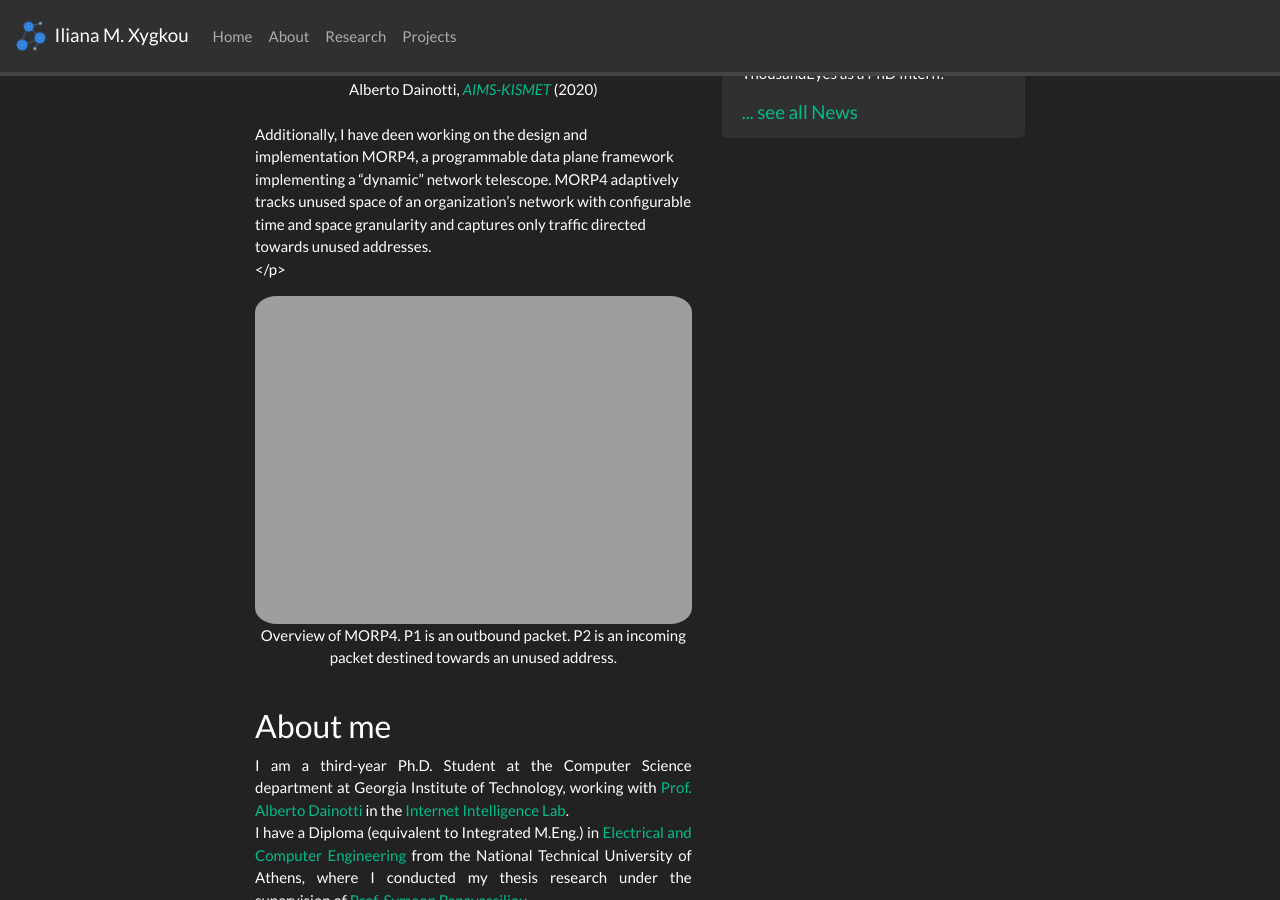
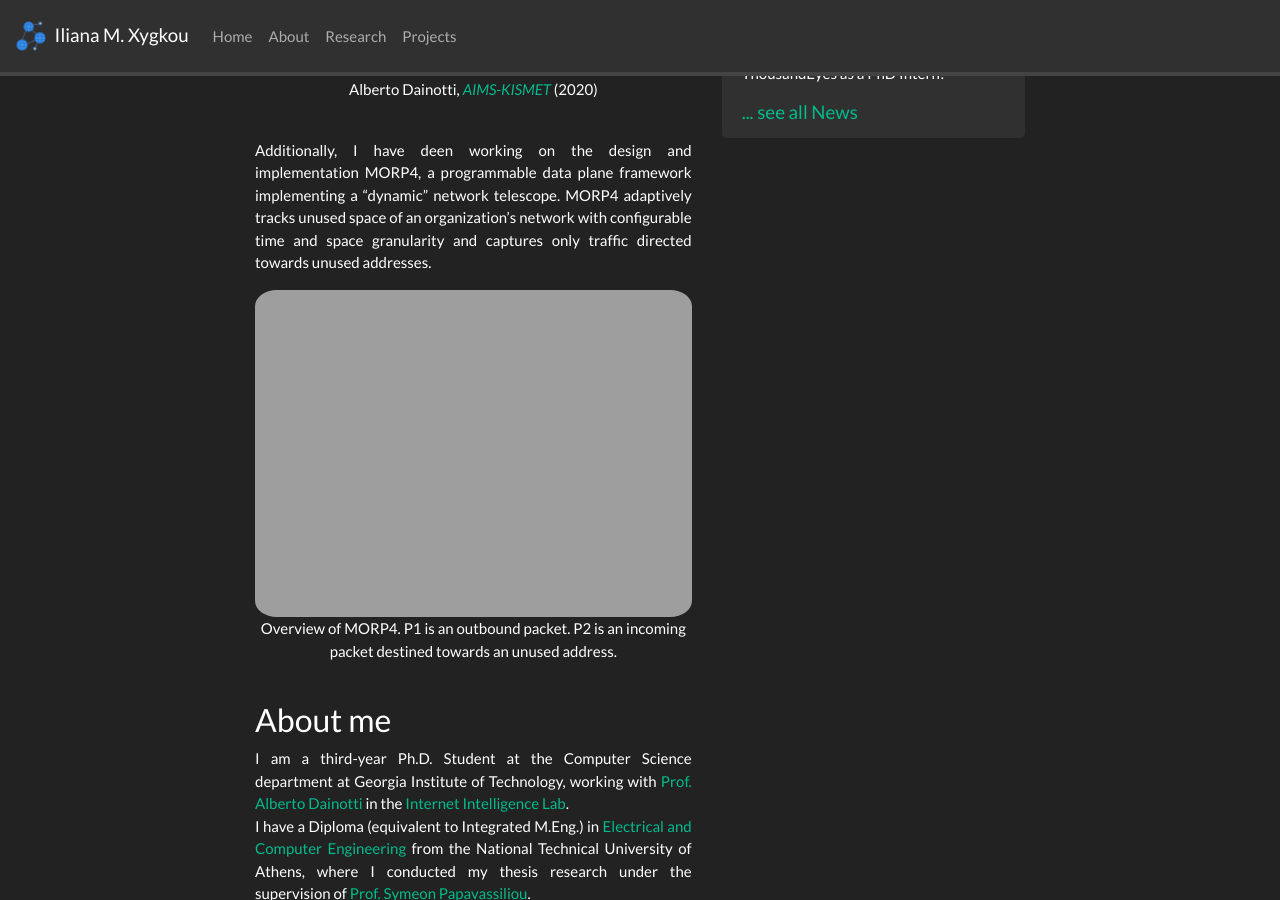
Before and after one commit to IlianaXn/ilianaxn.github.io, a Jekyll site: the page built from _pages/home.md, in a window 1280 px wide and 900 px high, scrolled down 764 px. Built offline with Jekyll 4.4.1, drawn with Linux system fonts in a browser that asks for light colours; nearby versions of some CDN libraries; a style sheet for code colours, icons or effects is not loaded.

Commit message:
Update home.md

```diff
--- a/_pages/home.md
+++ b/_pages/home.md
@@ -21,7 +21,7 @@ Alberto Dainotti, <i><a href="https://www.caida.org/workshops/kismet/2002/" targ
 </div>
 </div>
 <br/>
-Additionally, I have deen working on the design and implementation MORP4, a programmable data plane framework implementing a “dynamic” network telescope. MORP4 adaptively tracks unused space of an organization’s network with configurable time and space granularity and captures only traffic directed towards unused addresses. <br/>
+<p align="justify">Additionally, I have deen working on the design and implementation MORP4, a programmable data plane framework implementing a “dynamic” network telescope. MORP4 adaptively tracks unused space of an organization’s network with configurable time and space granularity and captures only traffic directed towards unused addresses. <br/>
 </p>
 <div class="container">
 <div class="row">
```
